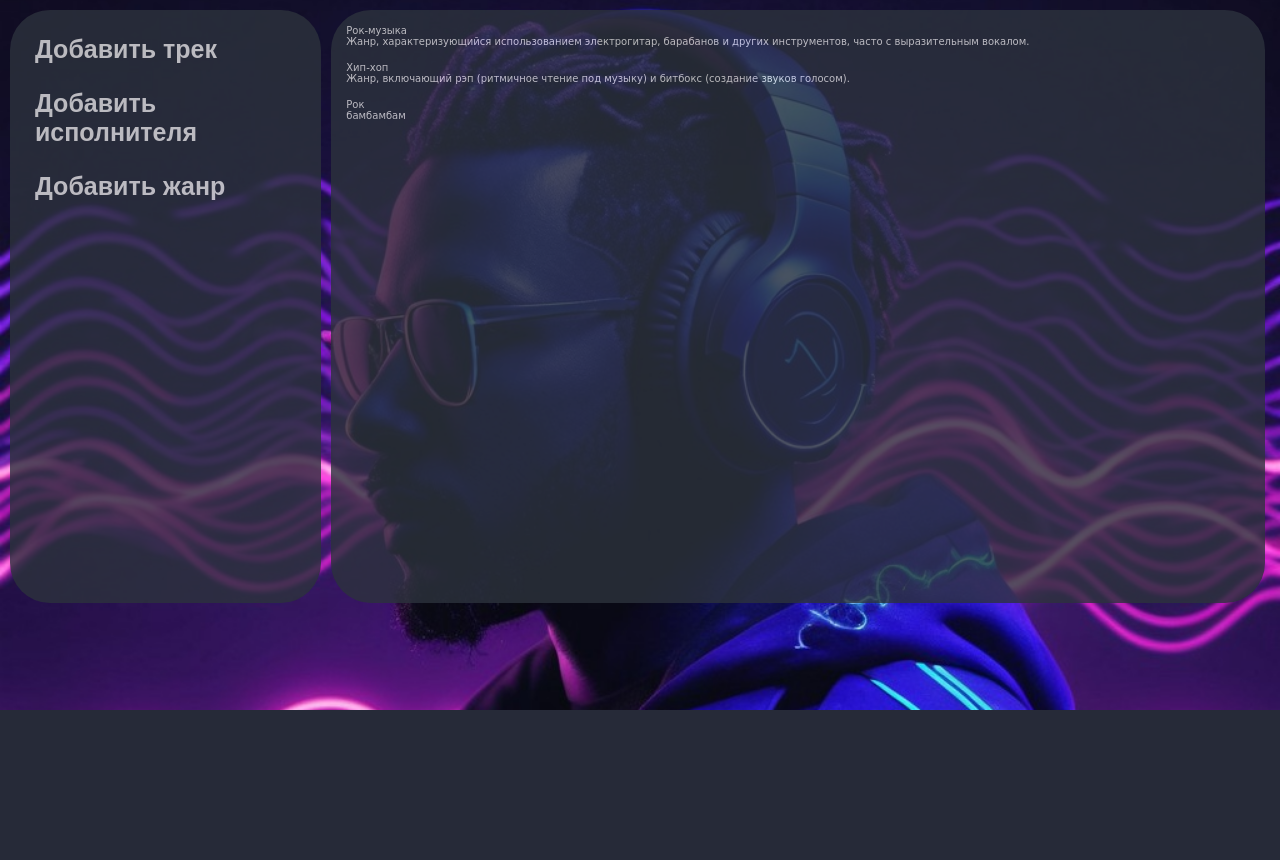
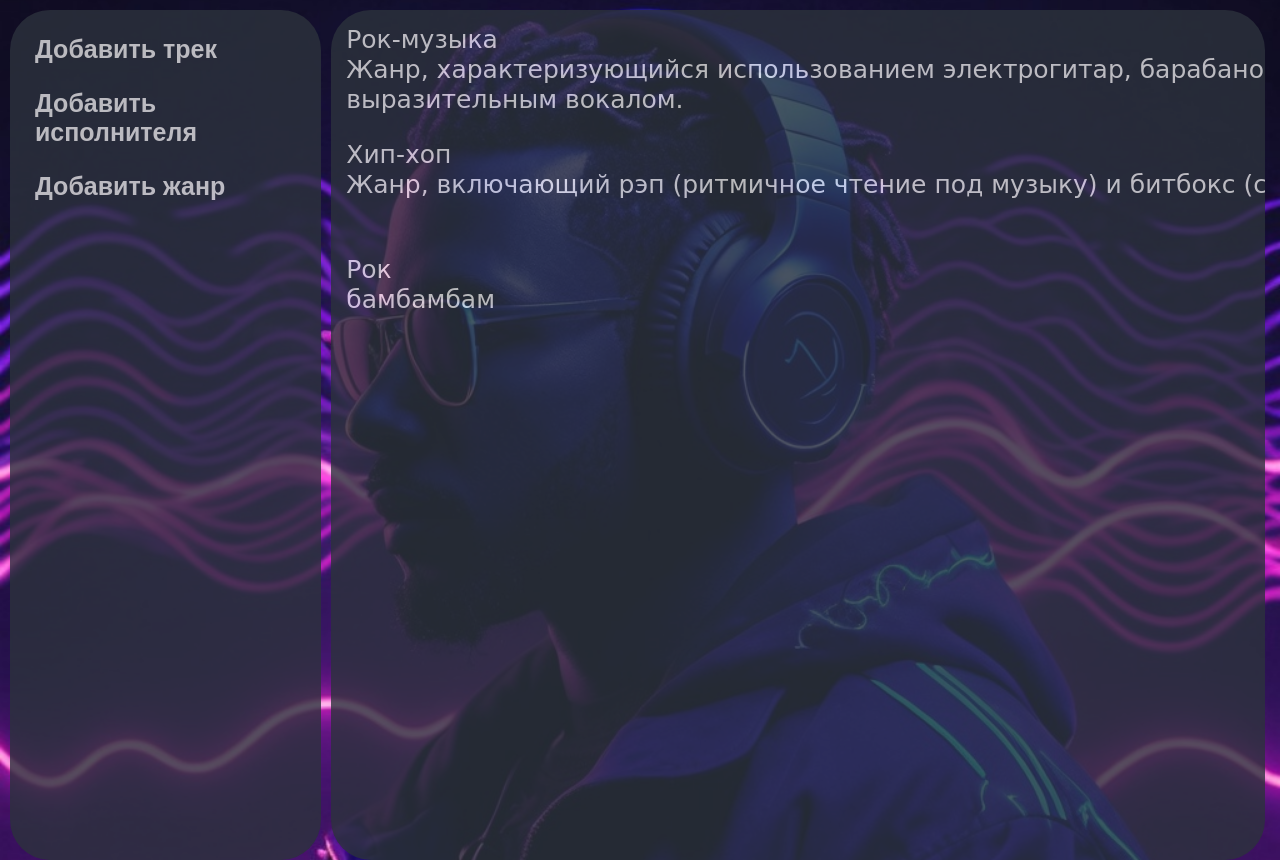
Before and after one commit to bel1440/Projects, a Django app: page /music/genre/ in a window 1280 px wide. Shown: the part 90-950 px from the top of the page. Before the commit the page ends 800 px from the top, so only its background shows below. Run offline with Django 5.2, Linux system fonts and the light colour scheme; data comes from the database, SQL or seed files in the repository; both versions use the stored data as it was after the commit.

Commit message:
Add files via upload

```diff
--- a/PythonProjectResume/resume/music/static/music/css/music.css
+++ b/PythonProjectResume/resume/music/static/music/css/music.css
@@ -76,7 +76,7 @@ body{
 .container{
     display: flex;
     justify-content: space-around;
-    height: 593px;
+    height: 850px;
     margin-left: 10px;
     margin-right: 15px;
 }
@@ -147,6 +147,15 @@ body{
 
 }
 
+.functions_list{
+    display: flex;
+    flex-direction: column;
+}
+
+.functions_items{
+    display: flex;
+}
+
 .functions_items_add{
     color: #e6e6e6;
     transition: color 0.2ms ease;
@@ -158,18 +167,6 @@ body{
     transform: scale(1.1);
 }
 
-.Songs a{
-    color: #e6e6e6;
-}
-
-.Singers a{
-    color: #e6e6e6;
-}
-
-.TypeMusics a{
-    color: #e6e6e6;
-}
-
 .form-control-view{
     margin-left: 15px;
     margin-top: 15px;
@@ -178,23 +175,44 @@ body{
     color: #e6e6e6;
 }
 
+.btn-view{
+    display: block; /* Превращаем ссылку в блочный элемент */
+    width: 100%; /* Занимаем всю ширину родительского div */
+    height: 100%; /* Занимаем всю высоту родительского div */
+    align-text: justify;
+    line-height: 30px; /* Выравниваем текст по вертикали */
+    text-decoration: none; /* Убираем подчеркивание */
+    color: #e6e6e6;
+}
+
+.btn-view:hover{
+    background-color: dimgrey;
+    border-radius: 40px;
+}
+
 .Songs{
+    width: 1380px;
+    height: 40px;
+    margin-left: 15px;
+    margin-top: 10px;
+    font-family: URW Chancery L, cursive;
+    font-size: 25px;
+}
+
+.Singers{
+    width: 1380px;
+    height: 40px;
+    margin-left: 15px;
+    margin-top: 10px;
+    font-family: URW Chancery L, cursive;
+    font-size: 25px;
+}
+
+.TypeMusics{
+    width: 1380px;
+    height: 100px;
     margin-left: 15px;
     margin-top: 15px;
     font-family: URW Chancery L, cursive;
     font-size: 25px;
 }
-
-.Singers{
-    margin-left: 15px;
-    margin-top: 15px;
-    font-family: URW Chancery L, cursive;
-    font-size: 25px;
-}
-
-.TypeMusics{
-    margin-left: 15px;
-    margin-top: 15px;
-    font-family: URW Chancery L, cursive;
-    font-size: 10px;
-}
--- a/PythonProjectResume/resume/music/templates/music/genre-list.html
+++ b/PythonProjectResume/resume/music/templates/music/genre-list.html
@@ -5,14 +5,10 @@
     <div class="TypeMusics">
         <h3>
             <a href="{% url 'genre-details' el.id %}" class="btn btn-view">
-                {{ el.name_type }}
+                {{ el.name_type }}<br>
+                {{ el.description }}
             </a>
         </h3>
-        <p>
-            <a href="{% url 'genre-details' el.id %}" class="btn btn-view">
-                {{ el.description }}
-            </a>
-        </p>
     </div>
     {% endfor %}
 {% endblock %}
--- a/PythonProjectResume/resume/music/views.py
+++ b/PythonProjectResume/resume/music/views.py
@@ -27,7 +27,7 @@ def add_music(request):
         form_music = SongsForm(request.POST)
         if form_music.is_valid():
             form_music.save()
-            return redirect('music')
+            return redirect('list')
         else:
             error = 'Ошибка в заполнении данных'
 
```
Also changed, not shown: PythonProjectResume/resume/db.sqlite3.
